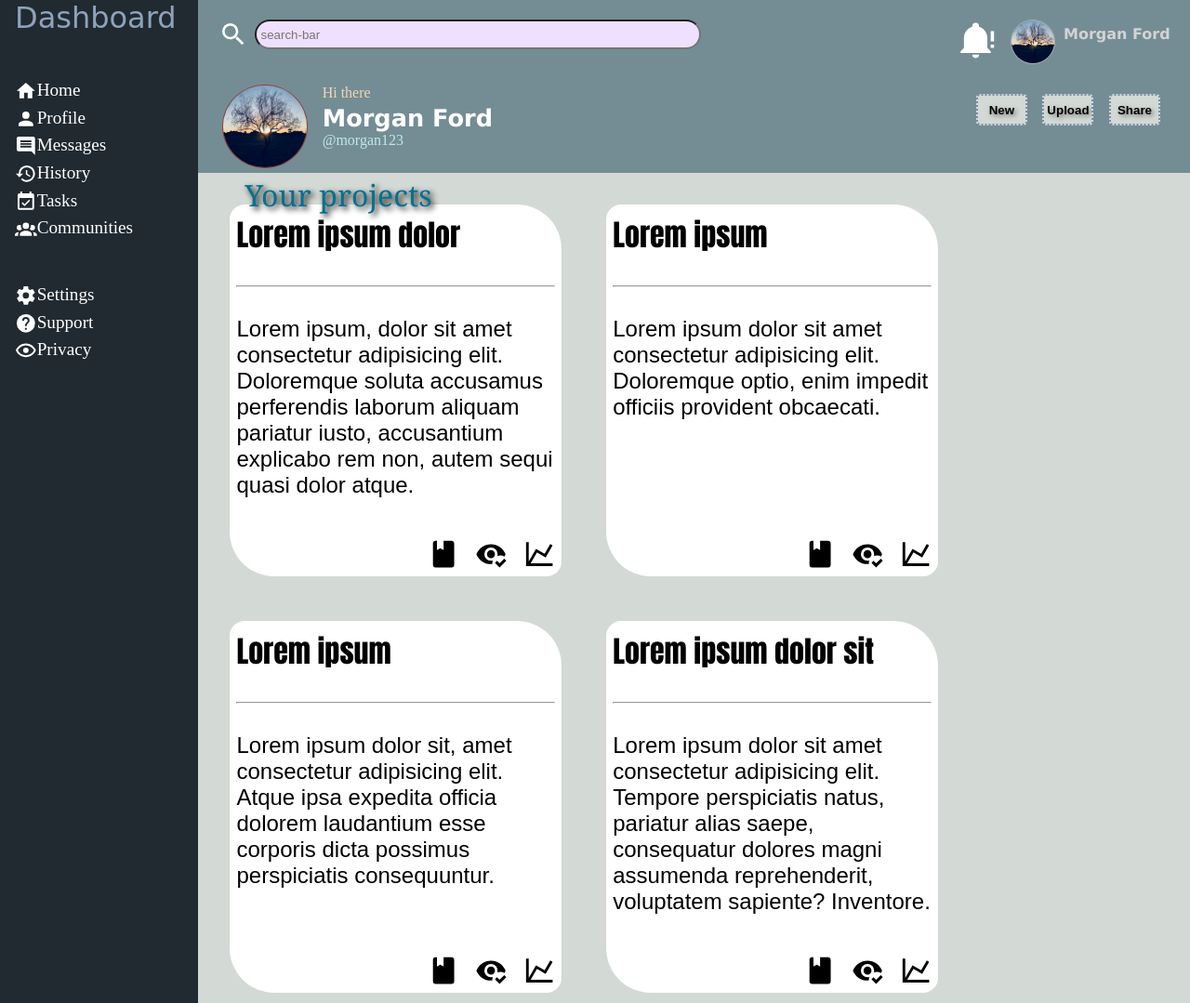
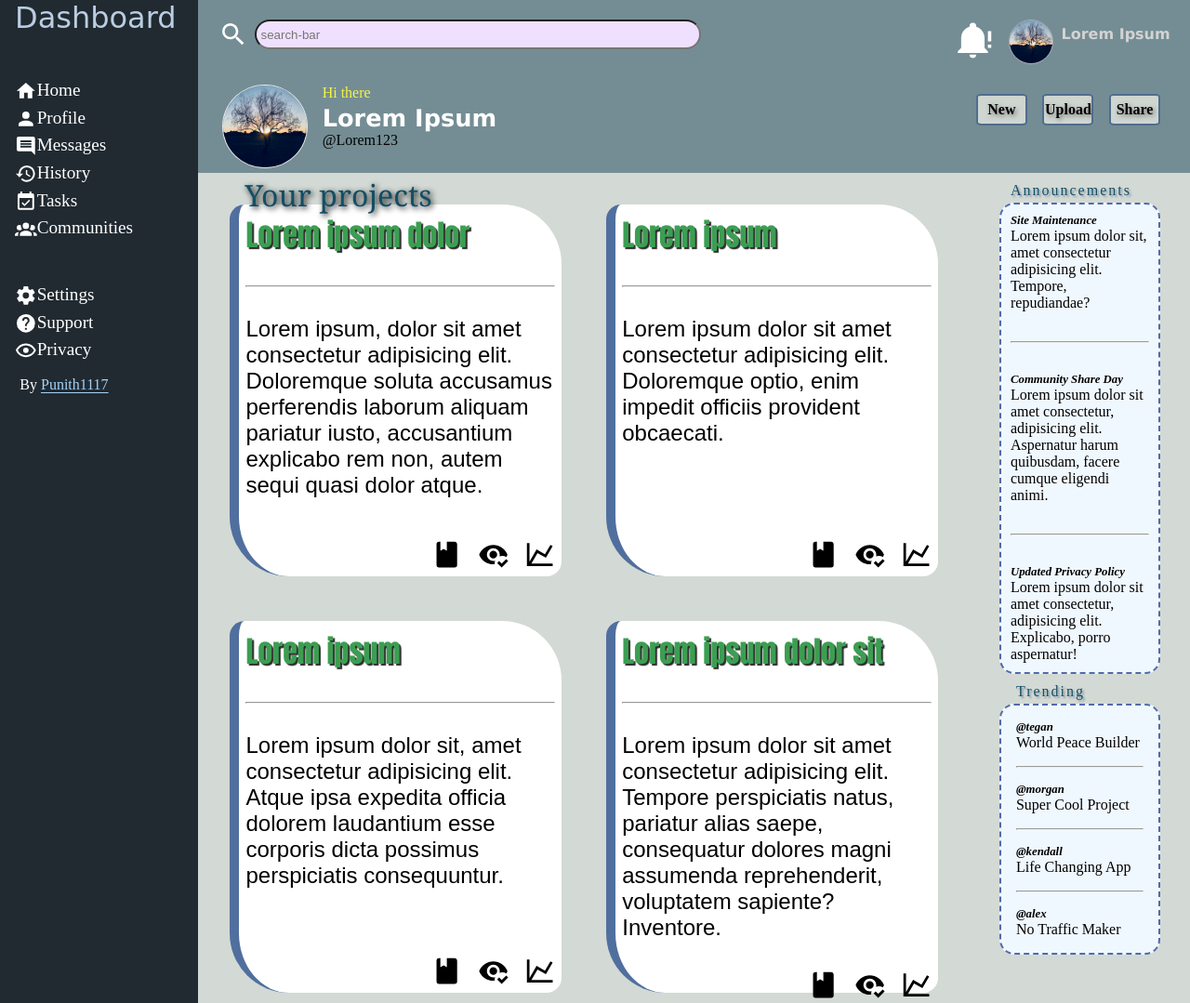
Before and after one commit to Punith1117/admin-dashboard, a plain HTML site: page index.html in a window 1280 px wide. Shown: the top 1079 px of the page at 93% size. Drawn offline with Linux system fonts and the light colour scheme.

Commit message:
add announcements and trending section
also modify css

```diff
--- a/index.html
+++ b/index.html
@@ -9,7 +9,7 @@
 <body>
     <div class="home-page-container">
         <div class="side-bar">
-            <p style="font-family: cursive; font-size: 2.5vw; color: rgb(142, 163, 187); margin-left: 1rem; margin-bottom: 2rem;">Dashboard</p>
+            <p style="font-family: cursive; font-size: 2.5vw; color: rgb(186, 205, 226); margin-left: 1rem; margin-bottom: 2rem;">Dashboard</p>
             <ul class="pages">
                 <li class="home">
                     <svg xmlns="http://www.w3.org/2000/svg" viewBox="0 0 24 24"><title>home</title><path d="M10,20V14H14V20H19V12H22L12,3L2,12H5V20H10Z" /></svg>
@@ -50,6 +50,9 @@
                     <p class="help-text">Privacy</p>
                 </li>
             </ul>
+            <div class="credits">
+                By <a href="https://github.com/Punith1117/admin-dashboard" title="github source code">Punith1117</a>
+            </div>
         </div>
         <div class="header">
             <div class="div-1">
@@ -62,7 +65,7 @@
                     <div class="profile-photo">
                         <img src="pexels-ksawchak02-802645 (1).jpg" alt="profile-photo" style="max-height: 100%;">
                     </div>
-                    <p class="user-name">Morgan Ford</p>
+                    <p class="user-name">Lorem Ipsum</p>
                 </div>
             </div>
             <div class="div-2">
@@ -71,15 +74,15 @@
                         <img src="pexels-ksawchak02-802645 (1).jpg" alt="profile-photo" style="max-height: 100%;">
                     </div>
                     <div class="greet-user">
-                        <p style="color: rgb(241, 213, 185);">Hi there</p>
-                        <p class="user-name">Morgan Ford</p>
-                        <p class="user-id" style="color: rgb(188, 233, 233);">@morgan123</p>
+                        <p style="color: rgb(247, 244, 68);">Hi there</p>
+                        <p class="user-name">Lorem Ipsum</p>
+                        <p class="user-id" style="color: rgb(0, 0, 0);">@Lorem123</p>
                     </div>
                 </div>
                 <div class="user-action">
-                    <input type="button" value="New" class="user-action-button">
-                    <input type="button" value="Upload" class="user-action-button">
-                    <input type="button" value="Share" class="user-action-button">
+                    <div class="user-action-button">New</div>
+                    <div class="user-action-button">Upload</div>
+                    <div class="user-action-button">Share</div>
                 </div>
             </div>
         </div>
@@ -158,8 +161,51 @@
                     </div>
                 </div>
             </div>
-            <div class="announcements"></div>
-            <div class="trending"></div>
+            <div class="user-updates">
+                <div class="announcements">
+                    <section>
+                        <p class="announcement-name">Site Maintenance</p>
+                        <p class="announcement-description">
+                            Lorem ipsum dolor sit, amet consectetur adipisicing elit. Tempore, repudiandae?
+                        </p>
+                    </section>
+                    <hr>
+                    <section>
+                        <p class="announcement-name">Community Share Day</p>
+                        <p class="announcement-description">
+                            Lorem ipsum dolor sit amet consectetur, adipisicing elit. Aspernatur harum quibusdam, facere cumque eligendi animi.
+                        </p>
+                    </section>
+                    <hr>
+                    <section>
+                        <p class="announcement-name">Updated Privacy Policy</p>
+                        <p class="announcement-description">
+                            Lorem ipsum dolor sit amet consectetur, adipisicing elit. Explicabo, porro aspernatur!
+                        </p>
+                    </section>
+                </div>
+                <div class="trending">
+                    <section class="trending-user">
+                        <p class="trending-username">@tegan</p>
+                        <p class="trending-user-tag">World Peace Builder</p>
+                    </section>
+                    <hr>
+                    <section class="trending-user">
+                        <p class="trending-username">@morgan</p>
+                        <p class="trending-user-tag">Super Cool Project</p>
+                    </section>
+                    <hr>
+                    <section class="trending-user">
+                        <p class="trending-username">@kendall</p>
+                        <p class="trending-user-tag">Life Changing App</p>
+                    </section>
+                    <hr>
+                    <section class="trending-user">
+                        <p class="trending-username">@alex</p>
+                        <p class="trending-user-tag">No Traffic Maker</p>
+                    </section>
+                </div>
+            </div>
         </div>
     </div>
 </body>
--- a/style.css
+++ b/style.css
@@ -127,7 +127,7 @@ li > .pages-text + .help-text {
 
 .user .profile-photo {
     width: 20%;
-    border: 1px solid rgb(155, 61, 61);
+    border: 1px solid rgb(231, 231, 231);
     border-radius: 60%;
     overflow: hidden;
 }
@@ -157,19 +157,42 @@ li > .pages-text + .help-text {
 .user-action-button {
     width: 10%;
     height: 40%;
+    position: relative;
     border-radius: 10%;
-    border: 2px dotted rgb(118, 143, 172);
-    background-color: #D3D9D4;
+    border: 2px solid rgb(80, 109, 143);
+    background-color: #d3d9d4f6;
+    z-index: 1;
+    box-sizing: border-box;
     font-weight: 900;
     text-shadow: 2px 2px 5px rgb(107, 107, 107);
+    overflow: hidden;
+    display: flex;
+    justify-content: center;
+    align-items: center;
     &:hover {
+        color: aliceblue;
         cursor: pointer;
     }
     &:active {
-        background-color: rgb(92, 92, 92);
-        transform: scale(0.9);
-        color: rgb(197, 197, 197);
+        filter: brightness(0.4);
     }
+}
+
+.user-action-button::before {
+    content: '';
+    position: absolute;
+    top: 0;
+    left: 0;
+    width: 100%;
+    height: 100%;
+    background-color: rgb(68, 125, 133);
+    z-index: -1;
+    transition: all 0.7s;
+    transform: translateX(-100%);
+}
+
+.user-action-button:hover::before {
+    transform: translateX(0);
 }
 
 .home-page-content {
@@ -195,14 +218,16 @@ li > .pages-text + .help-text {
     font-size: 2rem;
     top: -2rem;
     text-indent: 1rem;
-    color: #027092;
-    text-shadow: 3px 3px 6px black;
+    color: #124e66;
+    text-shadow: 2px 2px 6px black;
     font-family: Cochin, Georgia, Times, 'Times New Roman', serif;
 }
 
 .user-project {
     background-color: white;
-    border-radius: 1rem 3rem;
+    border-radius: 1rem 4rem;
+    border-left: 10px solid;
+    border-left-color: rgb(80, 111, 158);
     display: flex;
     flex-direction: column;
     gap: 8%;
@@ -231,6 +256,8 @@ li > .pages-text + .help-text {
 }
 
 .user-project-name {
+    color: rgb(60, 158, 82);
+    text-shadow: 2px 2px 1px rgb(44, 44, 44);
     font-size: max(2rem, 2vw);
     font-family: Impact, Haettenschweiler, 'Arial Narrow Bold', sans-serif;
 }
@@ -239,3 +266,56 @@ li > .pages-text + .help-text {
     font-size: max(1.5rem, 1.5vw);
     font-family: Haettenschweiler, 'Arial Narrow Bold', sans-serif;
 }
+
+.announcements {
+    position: relative;
+    background-color: aliceblue;
+    border-radius: 1rem;
+    padding: 10px;
+    display: flex;
+    flex-direction: column;
+    border: 2px dashed rgb(82, 106, 172);
+    gap: 2rem;
+    margin: 2rem;
+}
+
+.announcements::before, .trending::before {
+    content: 'Announcements';
+    position: absolute;
+    top: -1.5rem;
+    color: #124e66;
+    text-shadow: 2px 2px 2px rgb(137, 155, 170);
+    letter-spacing: 2px;
+}
+
+.announcement-name, .trending-username {
+    font-weight: 900;
+    font-size: 1vw;
+    font-style: italic;
+}
+
+.trending {
+    position: relative;
+    background-color: aliceblue;
+    display: flex;
+    flex-direction: column;
+    gap: 1rem;
+    padding: 1rem;
+    border-radius: 1rem;
+    margin: 2rem;
+    border: 2px dashed rgb(82, 106, 172);
+}
+
+.trending::before {
+    content: 'Trending';
+}
+
+.credits {
+    margin-left: 10%;
+    margin-top: 1rem;
+    color: white;
+    a {
+        color: rgb(166, 210, 248);
+        text-underline-offset: 3px;
+    }
+}
```
